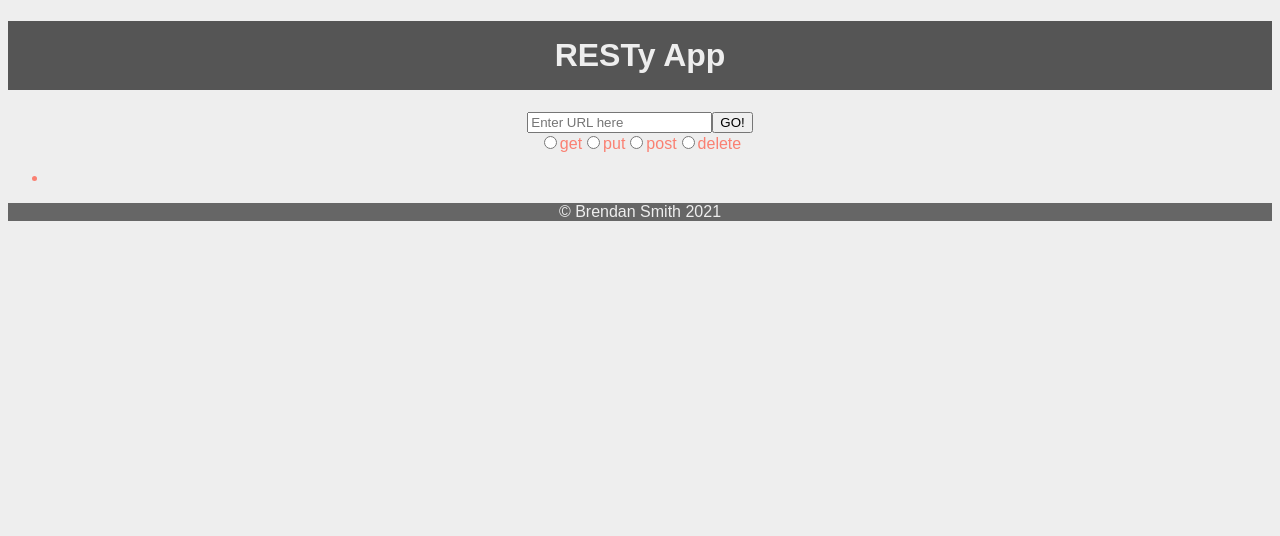
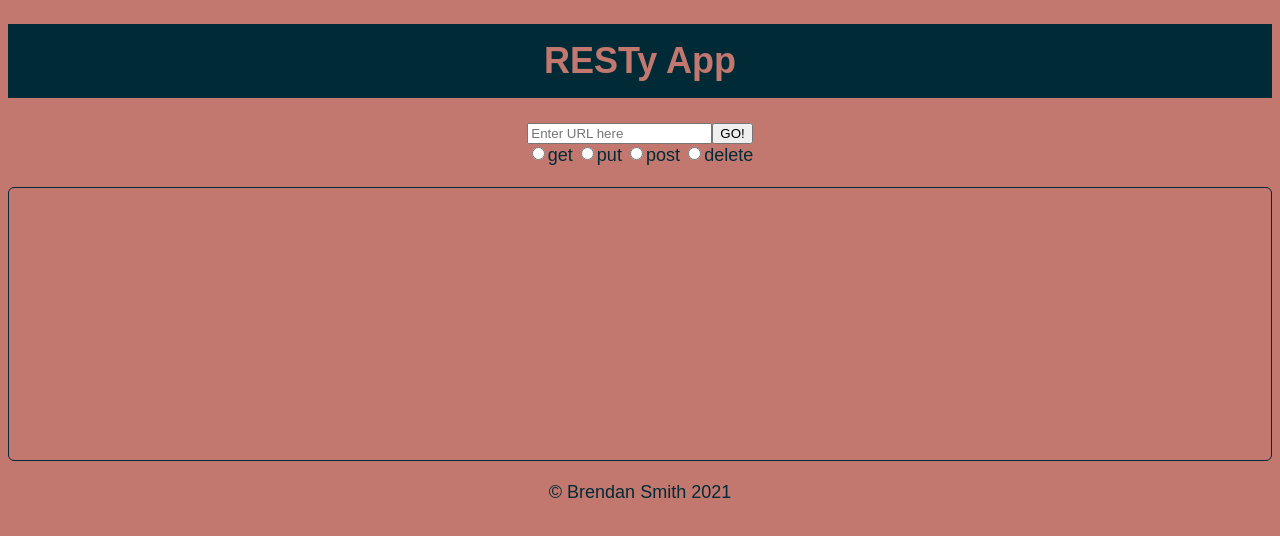
Before and after one commit to brendanrsmith/resty, a React (Create React App) app: page / in a window 1280 px wide. Shown: the top 536 px of the page. Built offline with nearby package versions, Linux system fonts and the light colour scheme; the HTML template or start-up script is replaced by a standard one.

Commit message:
styling and Readme

```diff
--- a/src/form.js
+++ b/src/form.js
@@ -1,5 +1,5 @@
 import React from 'react';
-
+import './styles/form.scss'
 class Form extends React.Component {
   constructor(props) {
     super(props); // for now, just do this
--- a/src/styles/footer.scss
+++ b/src/styles/footer.scss
@@ -1,4 +1,4 @@
 footer {
-  color: #eee;
-  background-color: #666;
+  color: #002a35;
+
 }
--- a/src/styles/form.scss
+++ b/src/styles/form.scss
@@ -0,0 +1,11 @@
+label {
+  padding: .1rem;
+}
+ul{
+  border: 1px solid #002a35;
+  border-radius: 6px;
+  list-style-type: none;
+  height: 30vh;
+  padding: 1rem;
+  font-size: larger;
+}
--- a/src/styles/header.scss
+++ b/src/styles/header.scss
@@ -1,5 +1,5 @@
 h1 {
-  background-color: #555;
-  color: #eee;
+  background-color: #002a35;
+  color: #c3786f;
   padding: 1rem;
 }
--- a/src/styles/style.scss
+++ b/src/styles/style.scss
@@ -2,8 +2,9 @@ html {
   box-sizing: border-box;
 }
 body {
+  font-size: large;
   text-align: center;
-  color: salmon;
+  color: #002a35;
   font-family: Arial, Helvetica, sans-serif;
-  background-color: #eee;
+  background-color: #c3786f;
 }
```
Also changed, not shown: 1 other file (tests, documents, lock files or other folders).
